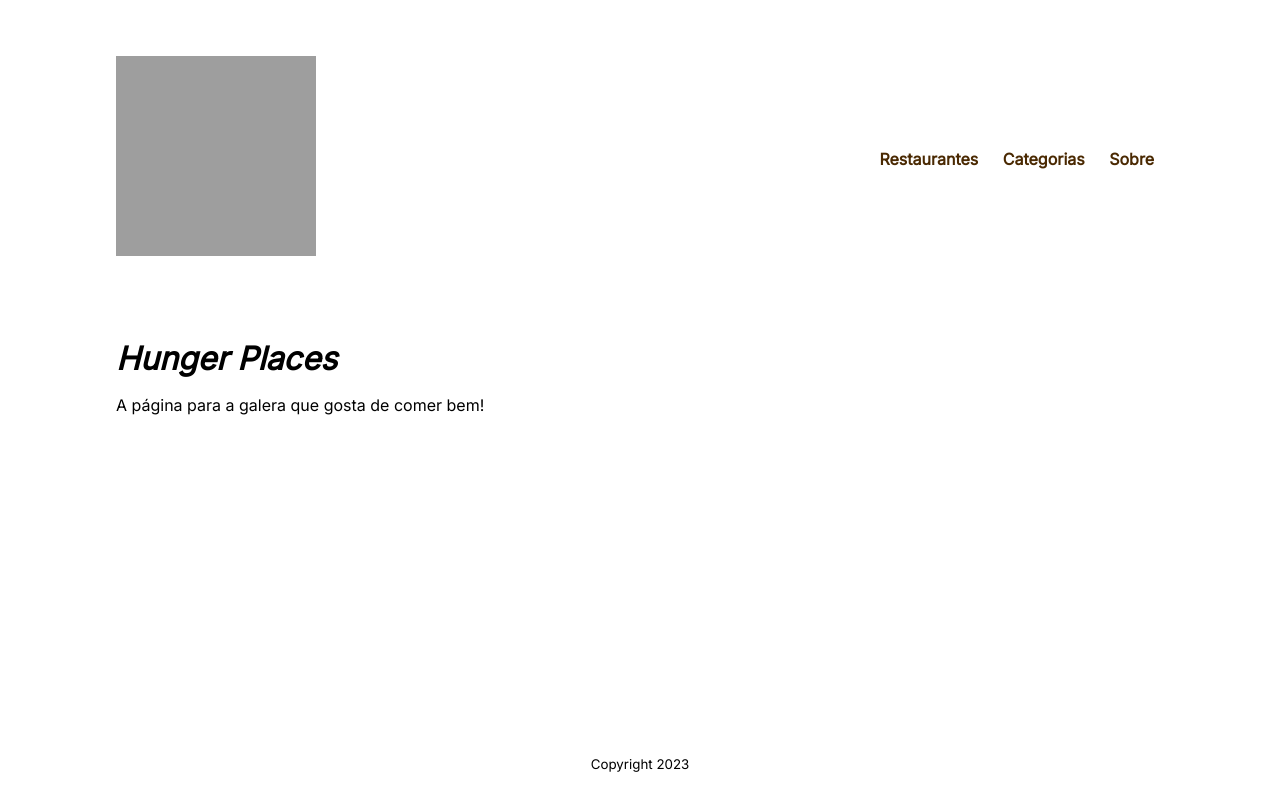
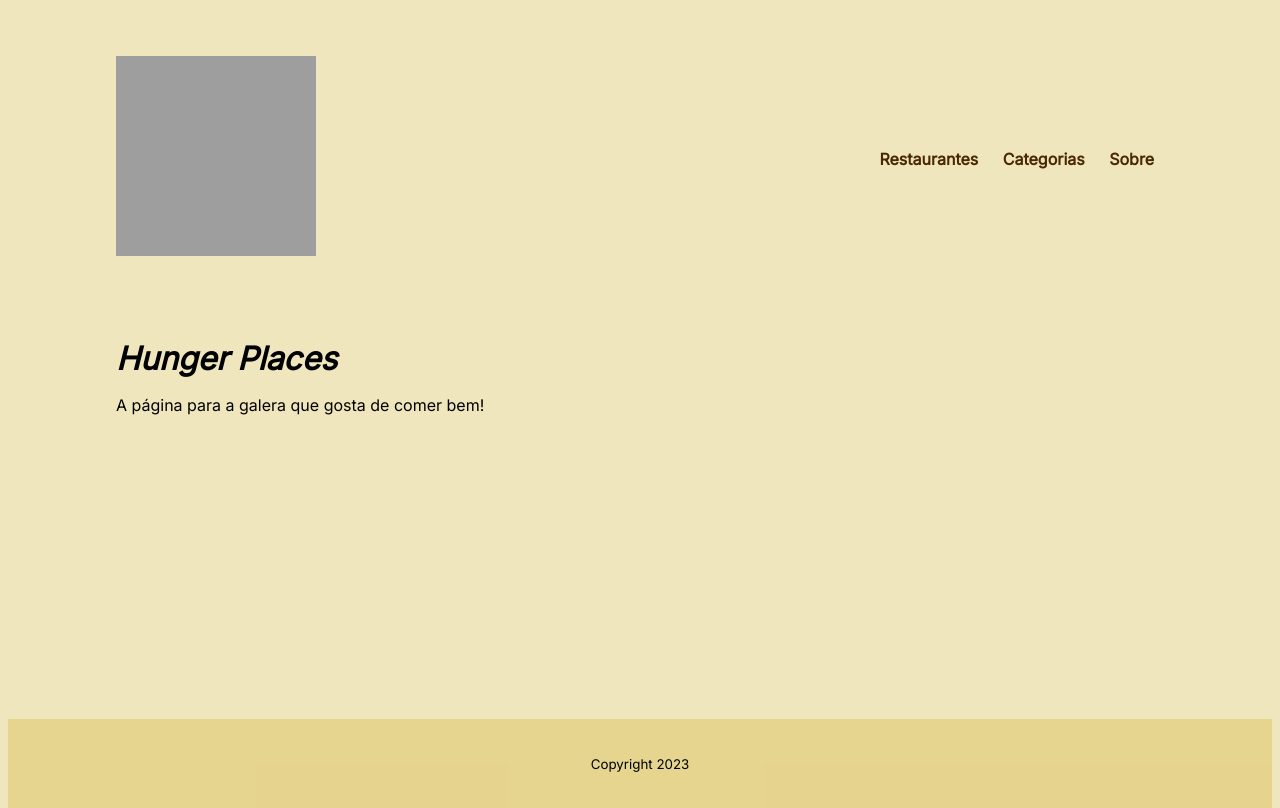
Before and after one commit to icarosicchi/ep2_icaro, a Django app: page / in a window 1280 px wide. Run offline with Django 4.2, Linux system fonts and the light colour scheme; grey boxes are pictures that could not be loaded.

Commit message:
Versão final

```diff
--- a/restaurants/models.py
+++ b/restaurants/models.py
@@ -20,6 +20,7 @@ class Comment(models.Model):
     def __str__(self):
         return f'"{self.text}" - {self.author.username}'
 
+
 class Category(models.Model):
     name = models.CharField(max_length=255)
     content = content = models.TextField()
--- a/restaurants/templates/restaurants/categories.html
+++ b/restaurants/templates/restaurants/categories.html
@@ -1,3 +1,4 @@
+
 {% extends 'base.html' %}
 
 {% block title %}
--- a/restaurants/templates/restaurants/detail.html
+++ b/restaurants/templates/restaurants/detail.html
@@ -38,7 +38,7 @@
                     <blockquote>
                         "{{ comment.text }}"
                     </blockquote>
-                    <figcaption>—{{ comment.author }}</figcaption>
+                    <figcaption>—{{ comment.author }}  [{{ comment.post_date }}]</figcaption>
                 </figure>
             {% endfor %}
         {% else %}
--- a/static/style.css
+++ b/static/style.css
@@ -19,6 +19,10 @@
   html,
   body, #root {
     height: 100%;
+  }
+
+  body{
+    background-color: rgba(201, 162, 8, 0.263);
   }
 
   header#cabecalho-principal {
@@ -46,6 +50,7 @@
   body, #root {
     display: flex;
     flex-direction: column;
+    background-color: rgba(201, 162, 8, 0.263);
   }
 
   nav#navegacao-principal li {
@@ -67,6 +72,7 @@
     justify-content: center;
     align-items: center;
     padding: 1rem 1rem;
+    background-color: rgba(201, 162, 8, 0.263);
   }
 
   .lista-de-cards {
```
Also changed, not shown: db.sqlite3.
